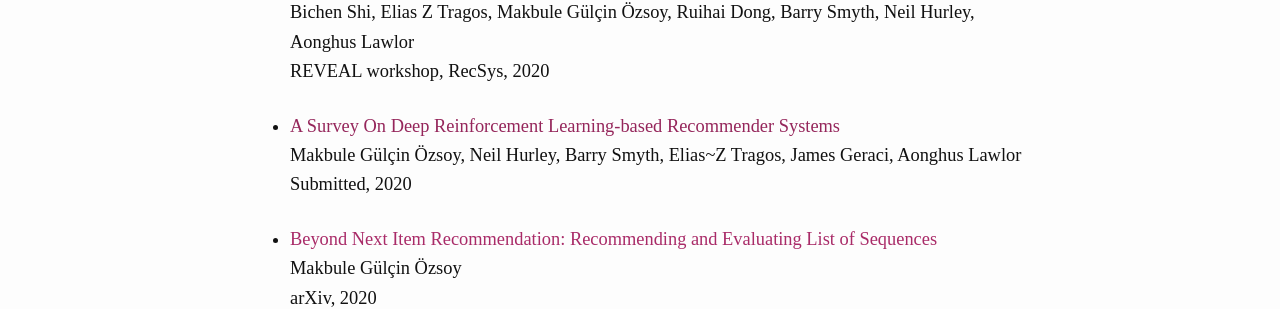
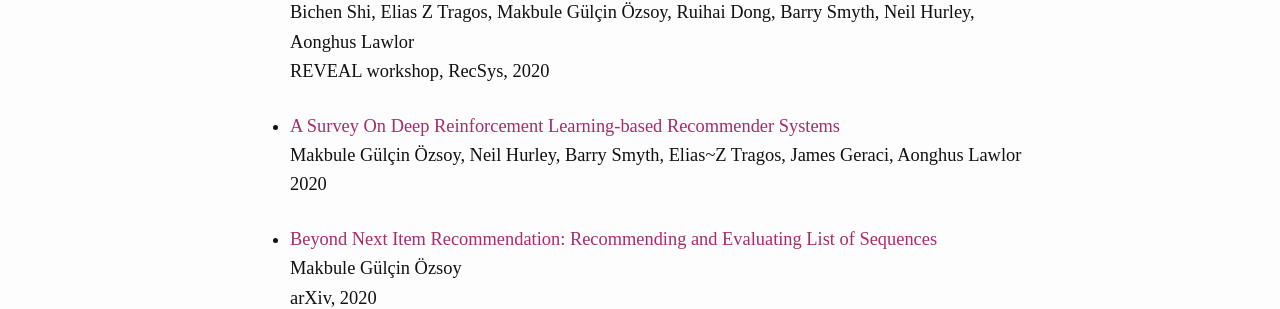
Before and after one commit to mgulcin/mgulcin.github.io, a Jekyll site: the page built from research.md, in a window 1280 px wide and 900 px high. Shown: the part 253-562 px from the top of the window. Built offline with Jekyll 4.4.1, drawn with Linux system fonts in a browser that asks for light colours.

Commit message:
Update research.md

```diff
--- a/research.md
+++ b/research.md
@@ -11,9 +11,9 @@
 	Bichen Shi,  Elias Z Tragos, Makbule Gülçin Özsoy, Ruihai Dong, Barry Smyth, Neil Hurley, Aonghus Lawlor<br/>
 	REVEAL workshop, RecSys, 2020<br/>
 
- * [A Survey On Deep Reinforcement Learning-based Recommender Systems]() <br/>
+ * [A Survey On Deep Reinforcement Learning-based Recommender Systems](../assets/papers/ASurveyonDeepReinforcementLearningbasedRecommenderSystems.pdf) <br/>
 	Makbule Gülçin Özsoy, Neil Hurley, Barry Smyth, Elias~Z Tragos, James Geraci, Aonghus Lawlor<br/>
-	Submitted, 2020<br/>
+	2020<br/>
 
 * [Beyond Next Item Recommendation: Recommending and Evaluating List of Sequences](https://arxiv.org/abs/2008.13281)<br/>
 	Makbule Gülçin Özsoy<br/>
```
